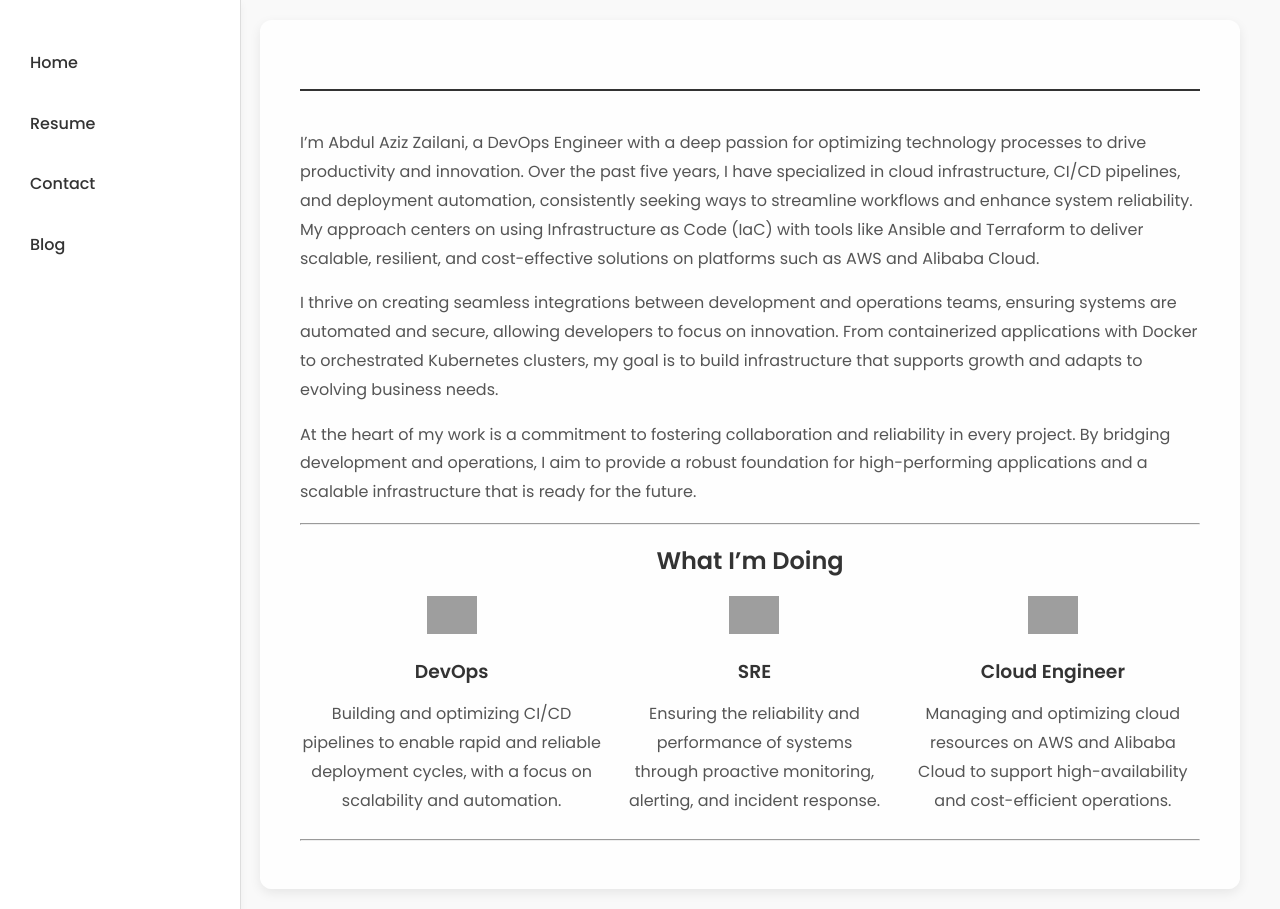
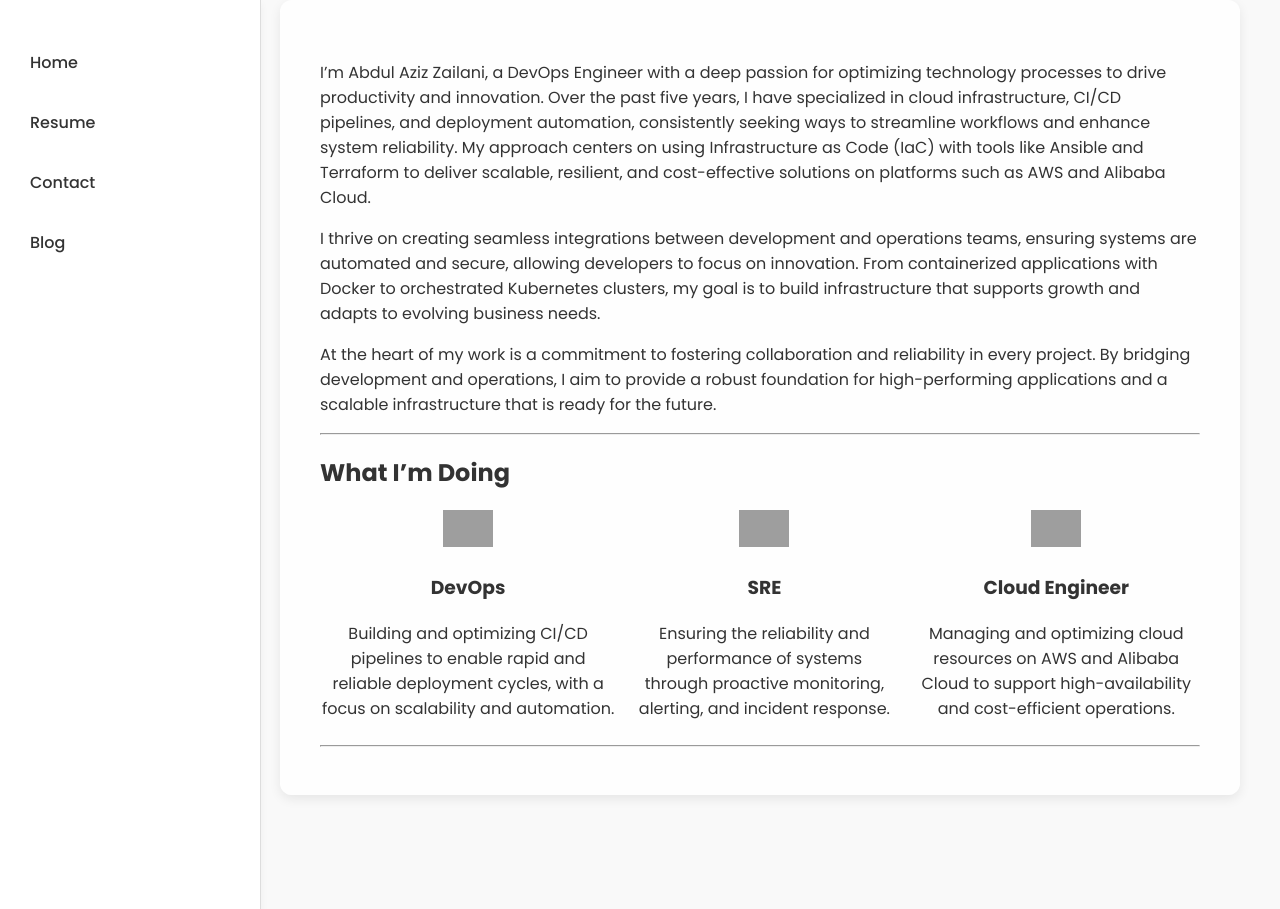
Before and after one commit to azizzailani/azizzailani.github.io, a Jekyll site: the page built from index.md, in a window 1280 px wide. Built offline with Jekyll 4.4.1, drawn with Linux system fonts in a browser that asks for light colours; our own code applies the rules of GitHub Pages for plain Markdown files; grey boxes are pictures that could not be loaded.

Commit message:
style.css: Adjusted widths and margins for better layout consistency.

```diff
--- a/_layouts/default.html
+++ b/_layouts/default.html
@@ -1,4 +1,3 @@
-<!-- index.html -->
 <!DOCTYPE html>
 <html lang="en">
 
--- a/assets/css/style.css
+++ b/assets/css/style.css
@@ -1,12 +1,9 @@
-/* style.css */
 /* Import font Poppins dari Google Fonts */
 @import url('https://fonts.googleapis.com/css2?family=Poppins:wght@300;400;500;600;700&display=swap');
 
 /* Gaya dasar untuk seluruh halaman */
 body {
-    font-family: 'Poppins', Arial, Helvetica, sans-serif;
-    font-size: 16px;
-    line-height: 1.6;
+    font-family: 'Poppins', sans-serif;
     color: #333;
     background-color: #f9f9f9;
     margin: 0;
@@ -19,12 +16,11 @@ body {
     max-width: 1200px;
     width: 100%;
     margin: 0 auto;
-    padding: 20px;
 }
 
 /* Header Vertikal */
 header {
-    width: 200px;
+    width: 220px;
     background-color: #ffffff;
     padding: 20px;
     border-right: 1px solid #ddd;
@@ -55,46 +51,14 @@ nav a:hover {
     background: rgba(0, 0, 0, 0.05);
 }
 
-/* Konten Utama */
+/* Main content */
 main {
-    margin-left: 220px;
+    margin-left: 240px;
     padding: 40px;
-    max-width: calc(100% - 220px);
+    max-width: calc(100% - 240px);
     background-color: rgba(255, 255, 255, 0.9);
     border-radius: 12px;
     box-shadow: 0 4px 12px rgba(0, 0, 0, 0.08);
-}
-
-.section-title {
-    font-size: 1.8em;
-    color: #333;
-    margin-bottom: 15px;
-    border-bottom: 2px solid #333;
-    padding-bottom: 5px;
-    text-align: center;
-    display: inline-block;
-    width: 100%;
-}
-
-/* Heading dan Typography */
-h1,
-h2,
-h3,
-h4,
-h5,
-h6 {
-    font-weight: 600;
-    color: #333;
-    margin-bottom: 10px;
-    line-height: 1.3;
-    text-align: center;
-}
-
-p,
-li {
-    font-weight: 400;
-    line-height: 1.8;
-    color: #555;
 }
 
 /* Responsif */
@@ -110,6 +74,13 @@ li {
         height: auto;
         border-right: none;
         border-bottom: 1px solid #ddd;
+        padding: 10px 0;
+    }
+
+    nav {
+        flex-direction: row;
+        justify-content: center;
+        gap: 20px;
     }
 
     main {
```
